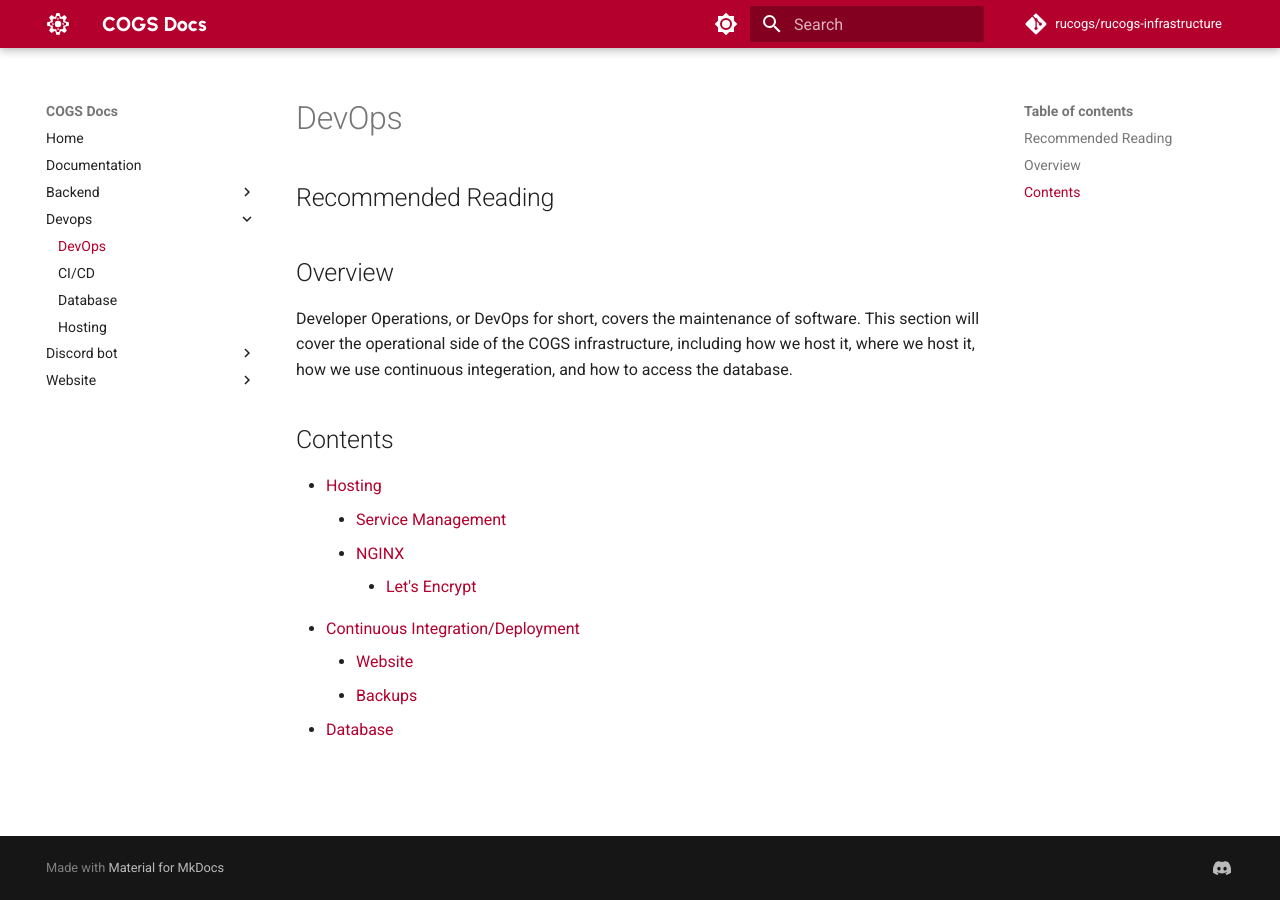
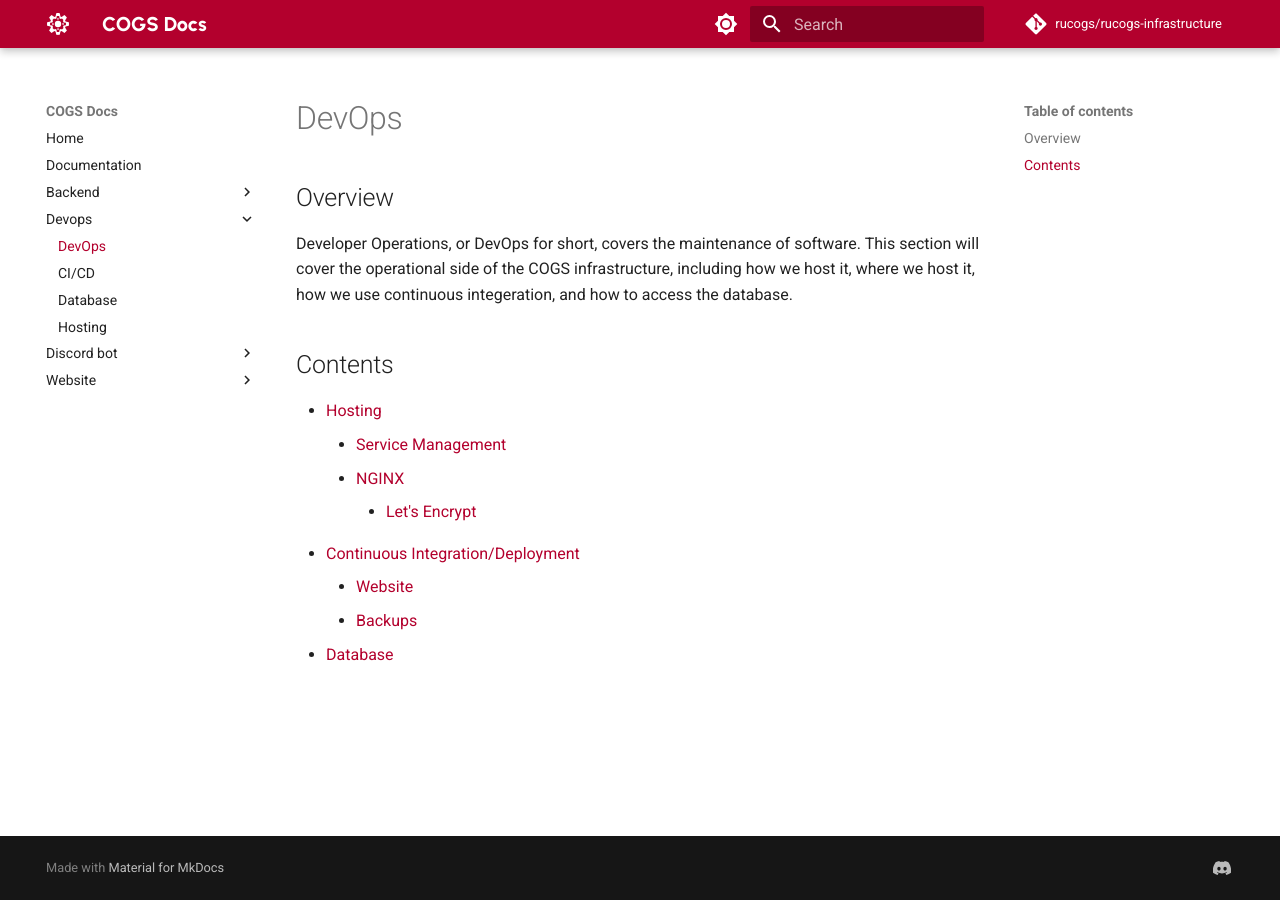
Before and after one commit to RUCOGS/rucogs-infrastructure-docs, an MkDocs documentation site: the page built from docs/devops/index.md, in a window 1280 px wide. Built offline with MkDocs 1.6.1 and Material for MkDocs 9.7.7, drawn with Linux system fonts in a browser that asks for light colours; comment, search, counter and statistics services are not loaded.

Commit message:
Remove empty recommended reading section in devops

```diff
--- a/docs/devops/index.md
+++ b/docs/devops/index.md
@@ -1,6 +1,4 @@
 # DevOps
-
-## Recommended Reading
 
 ## Overview
 
```
